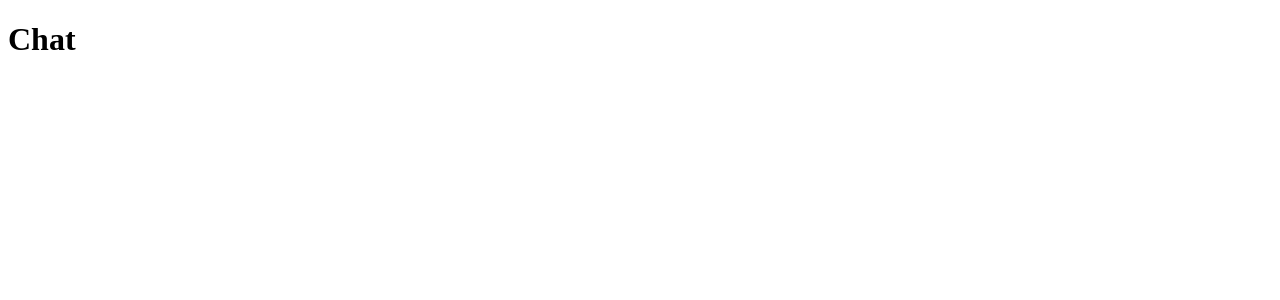
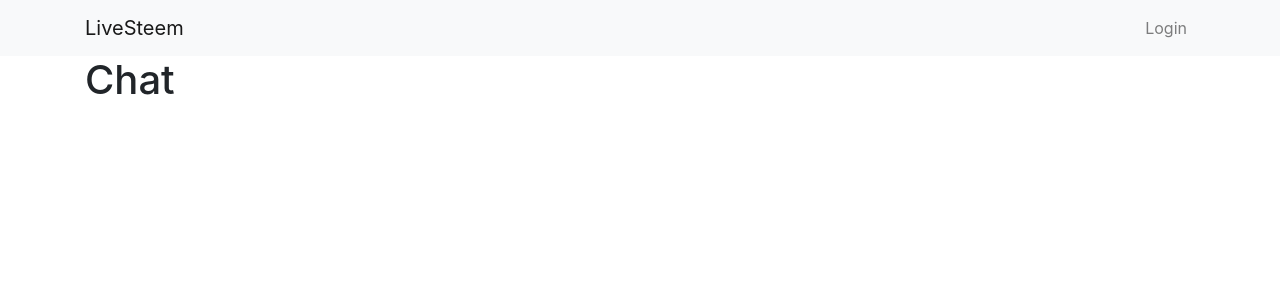
Before and after one commit to jrawsthorne/livesteem, a Next.js app: page / in a window 1280 px wide. Shown: the top 300 px of the page. Built offline with nearby package versions, Linux system fonts and the light colour scheme.

Commit message:
Styled components and bootstrap

```diff
--- /dev/null
+++ b/components/Header.js
@@ -0,0 +1,23 @@
+import Link from "next/link";
+import { Container, Nav, Navbar } from "react-bootstrap";
+import { useState } from "react";
+
+export default function Header() {
+  const [appear, setAppear] = useState(false);
+
+  return (
+    <Navbar bg="light" expand="md">
+      <Container>
+        <Link passHref href="/">
+          <Navbar.Brand>LiveSteem</Navbar.Brand>
+        </Link>
+        <Navbar.Toggle onClick={() => setAppear(!appear)} />
+        <Navbar.Collapse appear={appear}>
+          <Nav className="ml-auto">
+            <Nav.Link>Login</Nav.Link>
+          </Nav>
+        </Navbar.Collapse>
+      </Container>
+    </Navbar>
+  );
+}
--- /dev/null
+++ b/components/Layout.js
@@ -0,0 +1,13 @@
+import { Container } from "react-bootstrap";
+import Header from "./Header";
+
+function Layout({ fluid, children }) {
+  return (
+    <div>
+      <Header />
+      <Container fluid={fluid}>{children}</Container>
+    </div>
+  );
+}
+
+export default Layout;
--- /dev/null
+++ b/next.config.js
@@ -0,0 +1,10 @@
+const withCSS = require("@zeit/next-css");
+const { parsed: localEnv } = require("dotenv").config();
+const webpack = require("webpack");
+
+module.exports = withCSS({
+  webpack(config) {
+    config.plugins.push(new webpack.EnvironmentPlugin(localEnv));
+    return config;
+  },
+});
--- a/pages/_app.js
+++ b/pages/_app.js
@@ -1,5 +1,6 @@
 import App, { Container } from "next/app";
 import Head from "next/head";
+import "bootstrap/dist/css/bootstrap.min.css";
 
 class MyApp extends App {
   static async getInitialProps({ Component, ctx }) {
--- a/pages/_document.js
+++ b/pages/_document.js
@@ -1,9 +1,20 @@
-import Document, { Main, NextScript } from "next/document";
+import Document, { Head, Main, NextScript } from "next/document";
+import { ServerStyleSheet } from "styled-components";
 
 export default class MyDocument extends Document {
+  static getInitialProps({ renderPage }) {
+    const sheet = new ServerStyleSheet();
+    const page = renderPage(App => props =>
+      sheet.collectStyles(<App {...props} />)
+    );
+    const styleTags = sheet.getStyleElement();
+    return { ...page, styleTags };
+  }
+
   render() {
     return (
       <html>
+        <Head>{this.props.styleTags}</Head>
         <body>
           <Main />
           <NextScript />
--- a/pages/index.js
+++ b/pages/index.js
@@ -1,3 +1,9 @@
+import Layout from "../components/Layout";
+
 export default function Chat() {
-  return <h1>Chat</h1>;
+  return (
+    <Layout>
+      <h1>Chat</h1>
+    </Layout>
+  );
 }
```
Also changed, not shown: package.json (+6 -1 lines), 1 other file (tests, documents, lock files or other folders).
